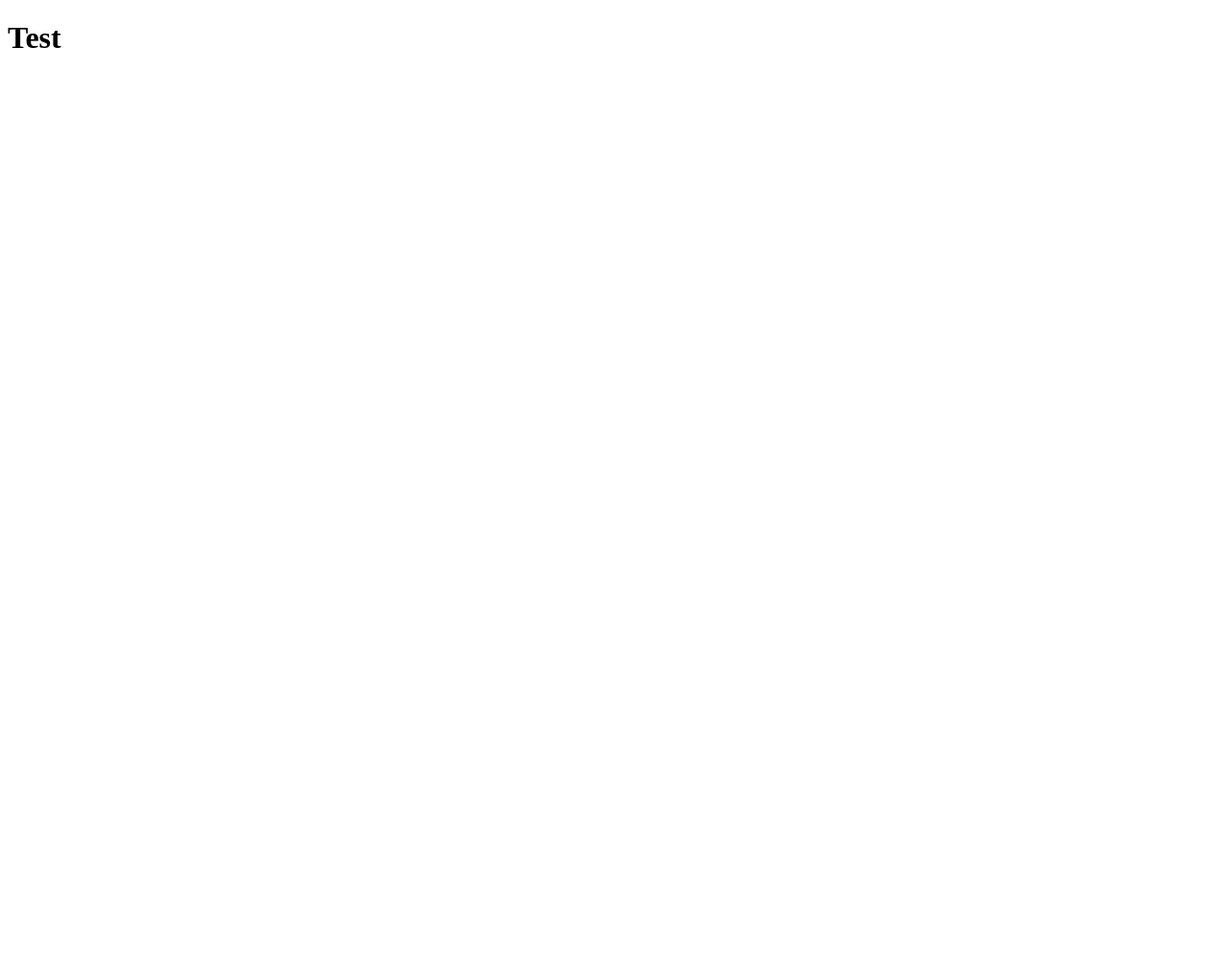
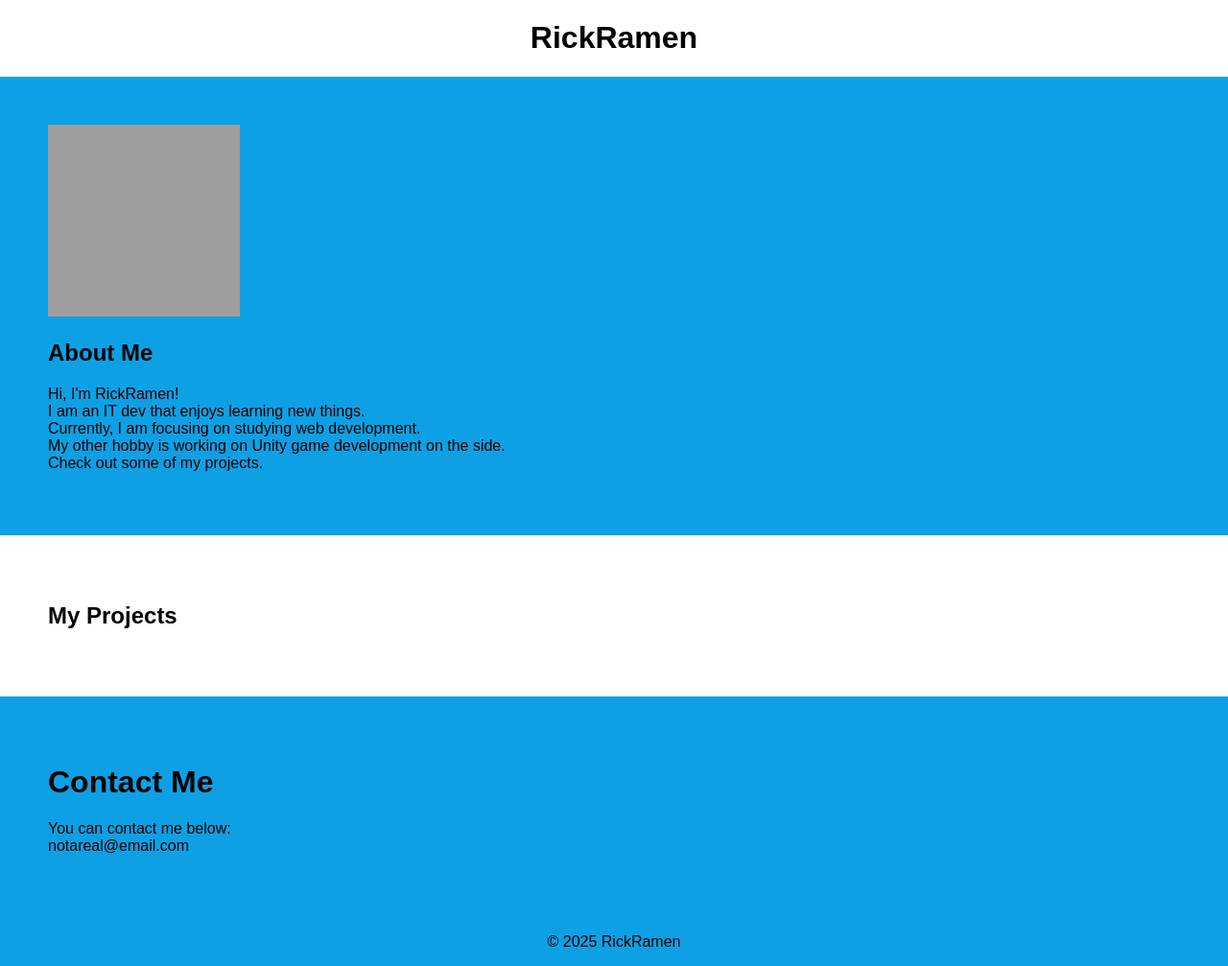
Before and after one commit to rickramen/homepage, a website built with webpack: page src/index.html in a window 1280 px wide. Shown: the whole page at 96% size. Before the commit the page ends 800 px from the top, so only its background shows below. Built offline with nearby package versions, Linux system fonts and the light colour scheme; grey boxes are pictures that could not be loaded.

Commit message:
start setting up html+css layout

```diff
--- a/src/index.html
+++ b/src/index.html
@@ -5,7 +5,49 @@
   <meta name="viewport" content="width=device-width, initial-scale=1.0">
   <title>My Homepage</title>
 </head>
+
 <body>
-  <h1>Test</h1>
+  <header>
+    <h1>RickRamen</h1>
+  </header>
+
+  <main>
+    <section class="aboutme">
+      <div class="content-wrapper">
+        <img
+          src="https://avatars.githubusercontent.com/u/91096615?v=4"
+          alt="Profile Picture"
+          width="200"
+          height="200"
+        >
+        <h1>About Me</h1>
+      <p>
+        Hi, I'm RickRamen!<br>
+        I am an IT dev that enjoys learning new things.<br>
+        Currently, I am focusing on studying web development.<br>
+        My other hobby is working on Unity game development on the side.<br>
+        Check out some of my projects.
+      </p>
+      </div>
+    </section>
+
+    <section class="projects">
+      <div class="content-wrapper">
+        <h1>My Projects</h1>
+      </div>
+    </section>
+
+  </main>
+
+  <footer>
+    <div class="content-wrapper">
+      <h1>Contact Me</h1>
+    <p>
+      You can contact me below:<br>
+      notareal@email.com
+    </p>
+    </div>
+    <p class="copyright">&copy; 2025 RickRamen</p>
+  </footer>
 </body>
 </html>
--- a/src/styles.css
+++ b/src/styles.css
@@ -0,0 +1,32 @@
+body {
+    font-family: 'Arial', sans-serif;
+    height: 100%;
+    margin: 0;
+    padding: 0;
+    display: flex;
+    flex-direction: column;
+}
+
+header {
+    text-align: center;
+}
+
+.content-wrapper {
+    padding: 50px;
+}
+
+.aboutme {
+    background-color: rgb(14, 160, 228);
+}
+
+.projects {
+
+}
+
+footer {
+    background-color: rgb(14, 160, 228);
+}
+
+footer .copyright {
+    text-align: center;
+}
```
